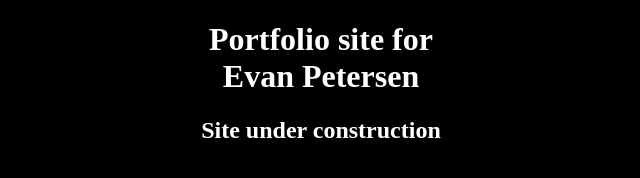
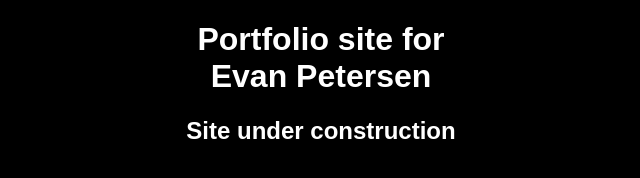
Before and after one commit to ep2572/ep2572.github.io, a plain HTML site: page index.html in a window 1280 px wide. Shown: the whole page, without its empty margins (319-959 px from the left). Drawn offline with Linux system fonts and the light colour scheme.

Commit message:
Added styling for h1 and h2

```diff
--- a/static/stylesheet.css
+++ b/static/stylesheet.css
@@ -8,3 +8,7 @@ body {
 	text-align: center;
 	width: auto;
 }
+
+h1, h2 {
+	font-family: "Arial Rounded MT", "Helvetica Rounded", Arial, sans-serif;
+}
```
